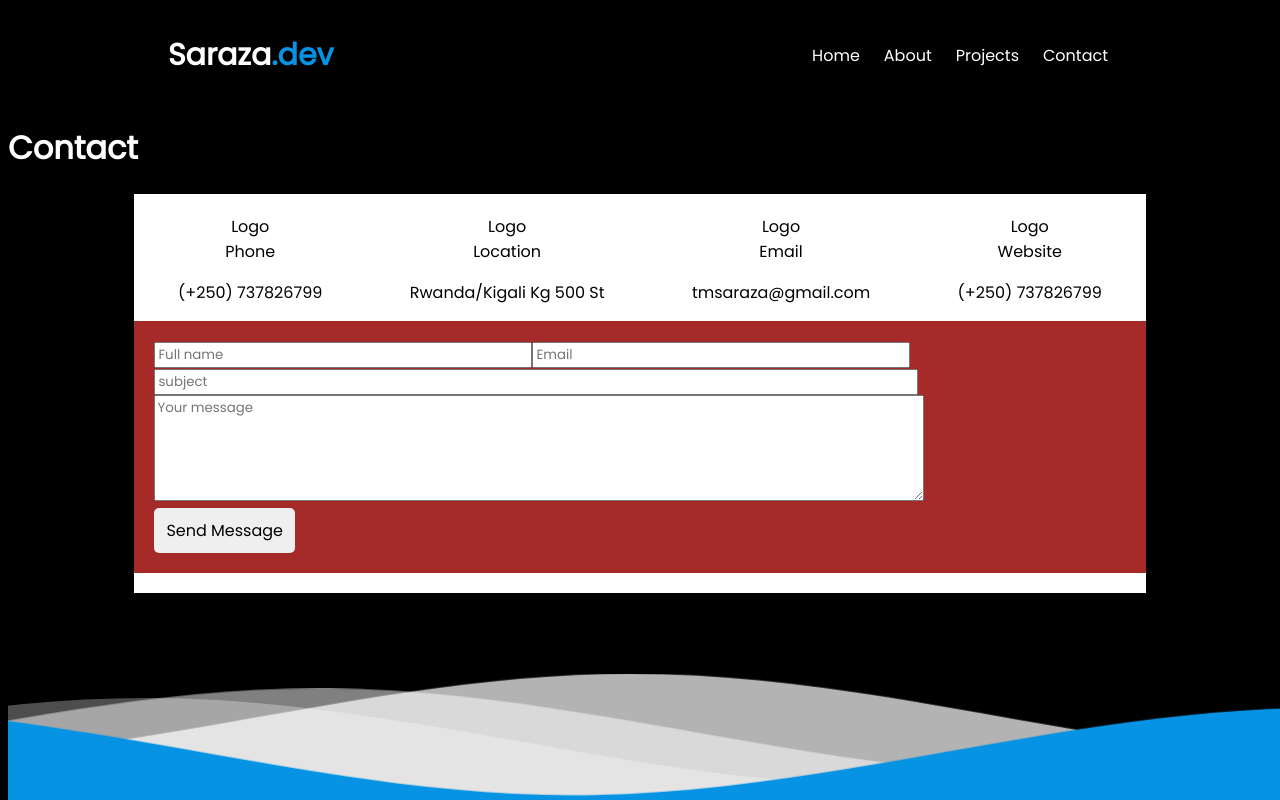
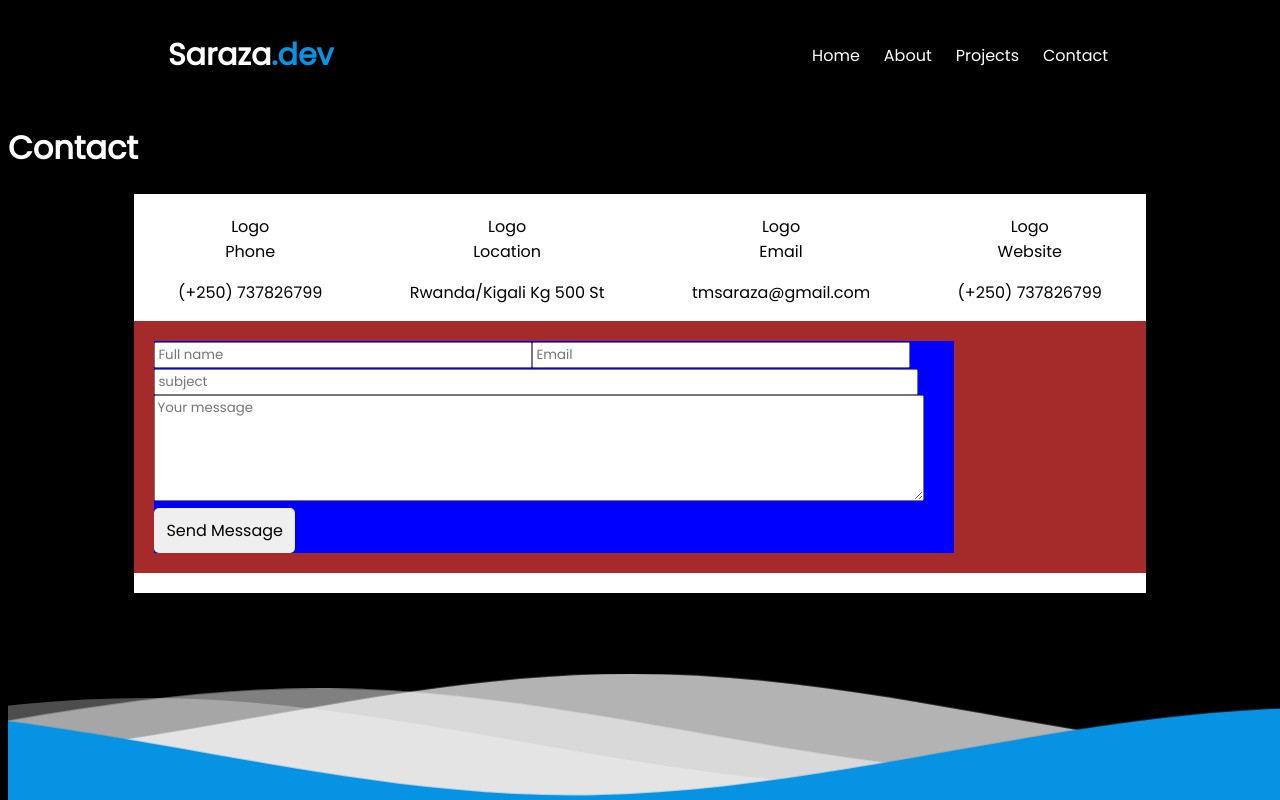
Before and after one commit to sarazaToussaint/Saraza-dev, a React (Create React App) app: page /Contact in a window 1280 px wide. Built offline with nearby package versions, Linux system fonts and the light colour scheme.

Commit message:
Make some changes

```diff
--- a/src/components/Contact.module.css
+++ b/src/components/Contact.module.css
@@ -25,3 +25,8 @@
 .firstRow {
   gap: 10px;
 }
+
+.formContainer form {
+  width: 50rem;
+  background-color: blue;
+}
```
